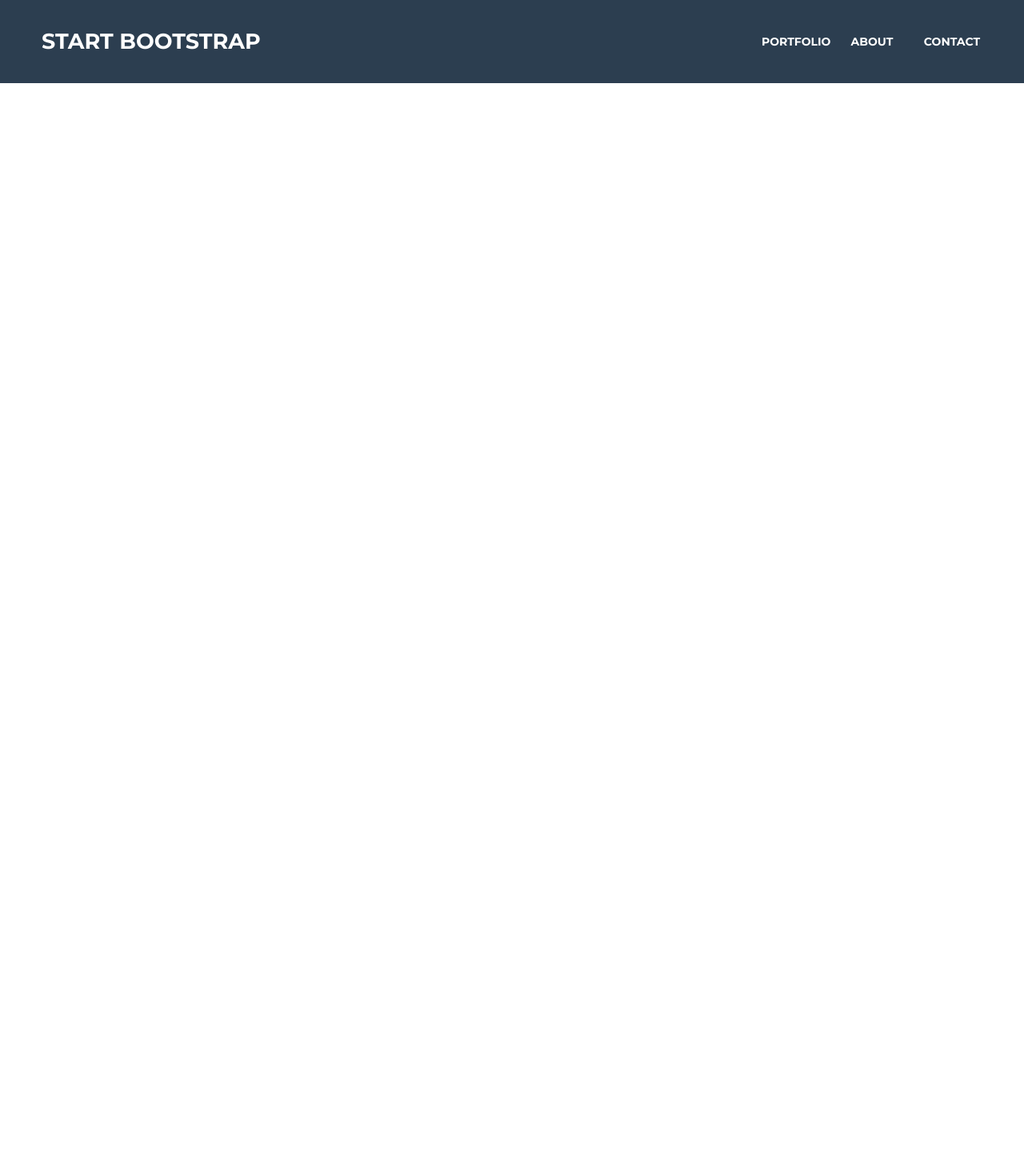
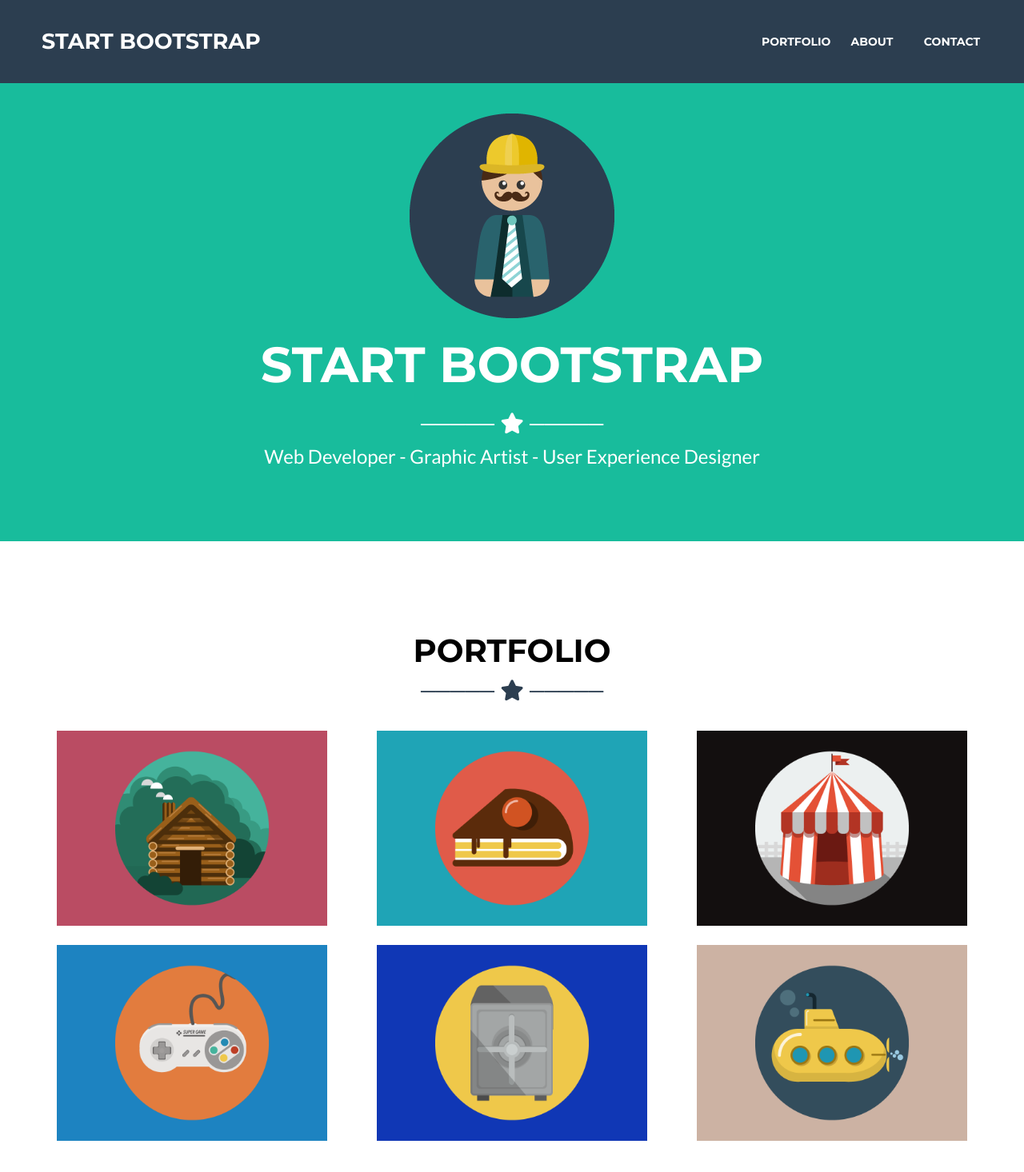
Before and after one commit to dianix/freelancer, a plain HTML site: page index.html in a window 1280 px wide. Shown: the whole page at 80% size. Before the commit the page ends 800 px from the top, so only its background shows below. Drawn offline with Linux system fonts and the light colour scheme.

Commit message:
agregada seccion portfolio

```diff
--- a/css/common.css
+++ b/css/common.css
@@ -80,6 +80,28 @@
     margin-top: 0;
 }
 
+.m-0 {
+    margin: 0;
+}
+
+.aligning {
+    text-align: center;
+}
+
+.light {
+    font-weight: 100;
+}
+
+.heavy {
+    font-weight: 700;
+}
+
+.star-size {
+    font-size: 26px;
+    font-weight: bolder;
+    margin: 10px 0;
+}
+
 .text-uppercase {
     text-transform: uppercase;
 }
--- a/css/main.css
+++ b/css/main.css
@@ -17,7 +17,6 @@ body {
     font-family: 'Montserrat', sans-serif;
     margin: 0 auto;
     font-size: 16px;
-    line-height: 1.71429;
     background-color: #fff;
 }
 
@@ -25,14 +24,13 @@ img {
     vertical-align: middle;
 }
 
-/*font-family: 'Lato', sans-serif;*/
 nav {
     position: fixed;
+    padding: 10px 0;
     background-color: #2C3E50;
     width: 100%;
-    font-weight: 600;
     text-align: center;
-    line-height: 80px;
+    line-height: 60px;
 }
 
 #principal {
@@ -44,7 +42,6 @@ nav {
     font-size: 14px;
 }
 
-
 a {
     color: white;
     text-decoration: none;
@@ -52,7 +49,38 @@ a {
 
 a.link:hover {
     color: #18BC9C;
-    cursor: pointer;
 }
 
-header {}
+#home {
+    background-color: #18BC9C;
+    padding-top: 130px;
+    color: white;
+}
+
+#home h1 {
+    font-size: 62px;
+    margin: 20px;
+}
+
+#home h5 {
+    font-family: 'Lato', sans-serif;
+    font-size: 24px;
+    margin-bottom: 80px;
+}
+
+#portfolio {
+    padding: 100px 0;
+}
+
+#portfolio h2 {
+    font-size: 40px;
+    margin: 0;
+}
+
+#portfolio .star-size {
+    color: #2C3E50;
+}
+
+#portfolio img {
+    width: 90%
+}
--- a/index.html
+++ b/index.html
@@ -9,7 +9,7 @@
     <link rel="stylesheet" href="css/main.css" />
     <link rel="stylesheet" href="assets/font-awesome-4.7.0/css/font-awesome.min.css" />
     <link href="https://fonts.googleapis.com/css?family=Lato|Montserrat:400,700" rel="stylesheet">
-
+    <script src="https://use.fontawesome.com/e7261129df.js"></script>
 </head>
 
 <body>
@@ -17,39 +17,72 @@
     <nav>
         <section class="container">
             <section class="row">
-                <div class="col-9">
-                    <a href="#home" id="principal" class="text-uppercase">start bootstrap</a>
+                <div class="col-9 colored">
+                    <a href="#home" id="principal" class="text-uppercase heavy">start bootstrap</a>
                 </div>
                 <div class="col-1">
-                    <a href="#portfolio" class="text-uppercase link">portfolio</a>
+                    <a href="#portfolio" class="text-uppercase heavy link">portfolio</a>
                 </div>
                 <div class="col-1">
-                    <a href="#about" class="text-uppercase link">about</a>
+                    <a href="#about" class="text-uppercase heavy link">about</a>
                 </div>
                 <div class="col-1">
-                    <a href="#contact" class="text-uppercase link">contact</a>
+                    <a href="#contact" class="text-uppercase heavy link">contact</a>
                 </div>
             </section>
         </section>
     </nav>
-    <header id="home">
-        <!-- HOME -->
-
+    <header id="home" class="aligning"><!-- HOME -->
+        <section class="container">
+            <section class="row">
+                <div class="col-12">
+                    <img src="assets/images/profile.png"/>
+                    <h1>START BOOTSTRAP</h1>
+                    <p class="star-size">───── <i class="fa fa-star" aria-hidden="true"></i> ─────</p>
+                    <h5 class="mtop-0 light">Web Developer - Graphic Artist - User Experience Designer</h5>
+                </div>
+            </section>
+        </section>
     </header>
-    <section id="portfolio">
-        <!-- SECCIÓN PORTFOLIO -->
+    <section id="portfolio" class="aligning"><!-- SECCIÓN PORTFOLIO -->
+        <section class="container">
+            <section class="row">
+                <div class="col-12">
+                    <h2>PORTFOLIO</h2>
+                    <p class="star-size">───── <i class="fa fa-star" aria-hidden="true"></i> ─────</p>
+                </div>
+            </section>
+            <section class="row">
+                <div class="col-4">
+                    <img src="assets/images/portfolio/cabin.png"/>
+                </div>
+                <div class="col-4">
+                    <img src="assets/images/portfolio/cake.png"/>
+                </div>
+                <div class="col-4">
+                    <img src="assets/images/portfolio/circus.png"/>
+                </div>
+            </section>
+            <section class="row">
+                <div class="col-4">
+                    <img src="assets/images/portfolio/game.png"/>
+                </div>
+                <div class="col-4">
+                    <img src="assets/images/portfolio/safe.png"/>
+                </div>
+                <div class="col-4">
+                    <img src="assets/images/portfolio/submarine.png"/>
+                </div>
+            </section>
+        </section>
+    </section>
+    <section id="about"><!-- SECCIÓN ABOUT -->
 
     </section>
-    <section id="about">
-        <!-- SECCIÓN ABOUT -->
+    <section id="contact"><!-- SECCIÓN CONTACT -->
 
     </section>
-    <section id="contact">
-        <!-- SECCIÓN CONTACT -->
-
-    </section>
-    <section>
-        <!-- SECCIÓN LINKS -->
+    <section><!-- SECCIÓN LINKS -->
 
     </section>
     <footer>
```
